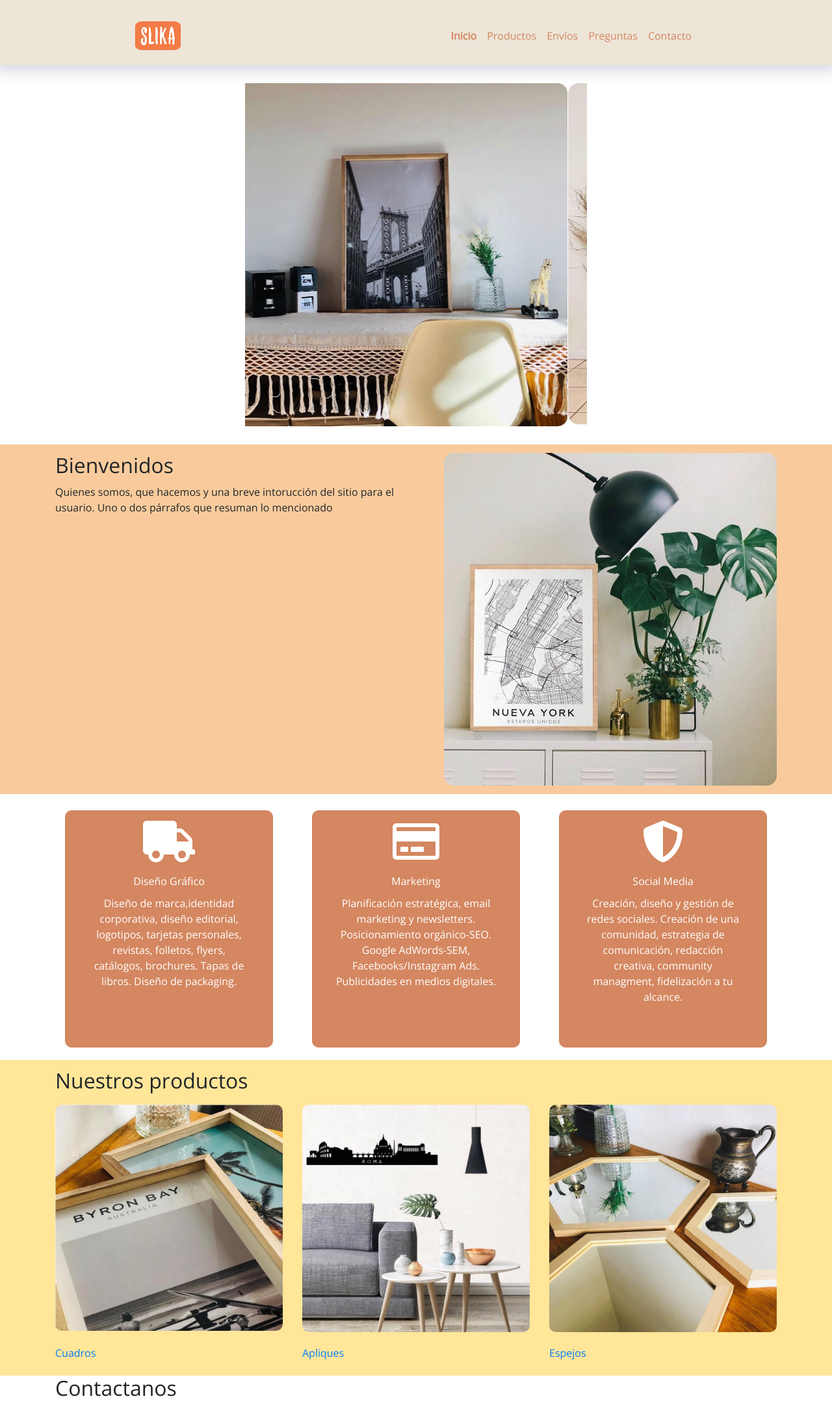
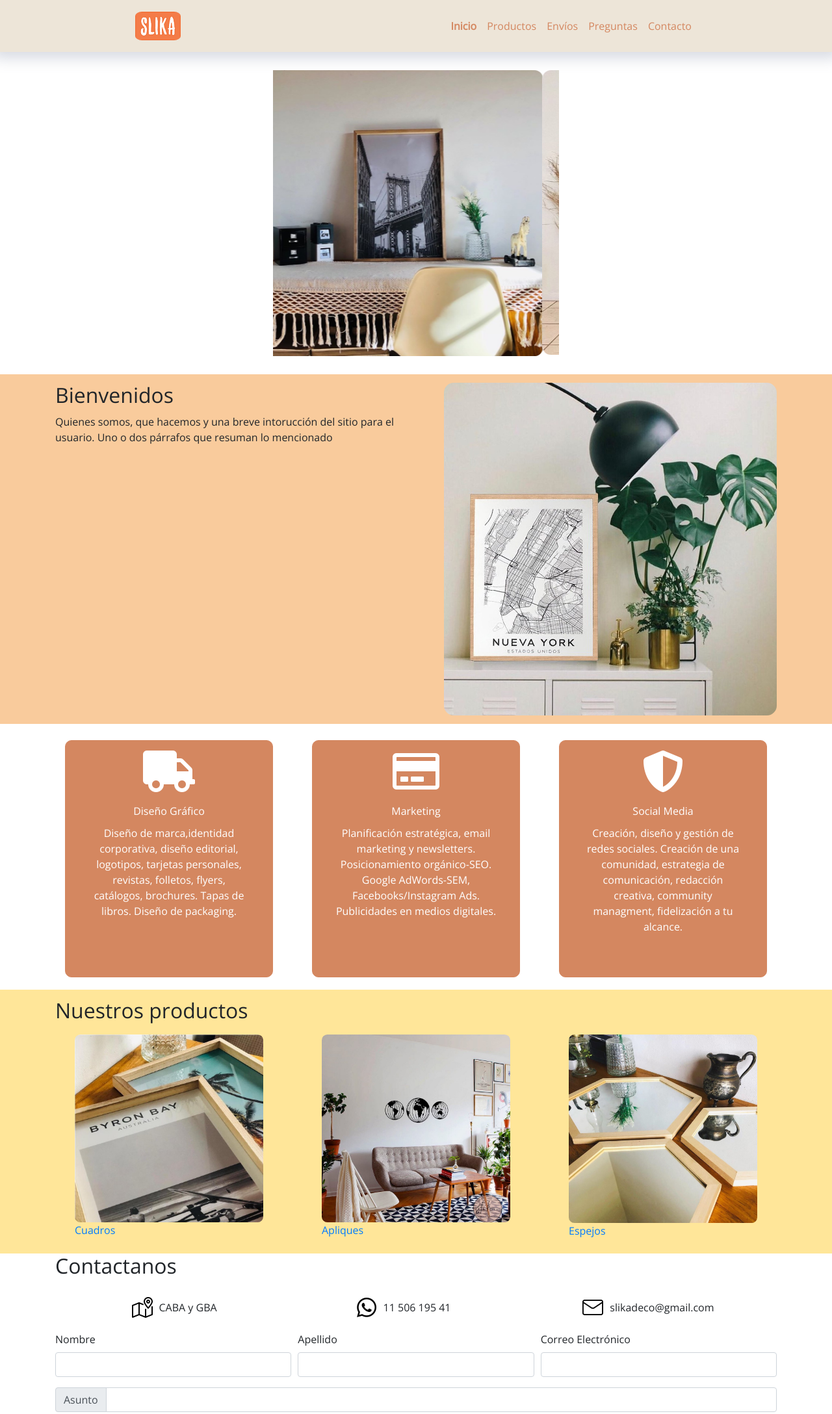
Before and after one commit to maxilucchesi/slika-deco, a website: page index.html in a window 1280 px wide. Shown: the top 2176 px of the page at 65% size. Drawn offline with nearby package versions, Linux system fonts and the light colour scheme.

Commit message:
asdftgyhjuio

```diff
--- a/index.html
+++ b/index.html
@@ -36,18 +36,20 @@
           </nav>
     </header>
     <!--Fin del encabezado-->
+
+
     <!--Comienzo del Home -->
     <div id="miCarousel">
-        <div id="carouselExampleInterval" class="carousel slide content" data-ride="carousel">
+        <div id="carouselExampleInterval" class="carousel slide content" data-ride="carousel" data-pause="false">
 
             <div class="mi-carousel-inner">
-                <div class="carousel-item active" data-interval="5000">
+                <div class="carousel-item active" data-interval="3500">
                     <img src="images/cuadros/c-Broolkyn.jpg" class="d-block w-100 imgCarrusel" alt="Cuadro">
                 </div>
-                <div class="carousel-item" data-interval="5000">
+                <div class="carousel-item" data-interval="3500">
                     <img src="images/apliques/a-Hamaca.jpg" class="d-block w-100" alt="Aplique">
                 </div>
-                <div class="carousel-item" data-interval="5000">
+                <div class="carousel-item" data-interval="3500">
                     <img src="images/apliques/a-Londres.jpg" class="d-block w-100" alt="Espejos">
                 </div>
             </div>
@@ -132,31 +134,44 @@
                 <h2 class="titulo">Nuestros productos</h2>
                     <div class="row">
                         <div class="col-sm">
+                            <div class="col">
+                                <div class="col-sm">
+                                    <a href="productos.html#cuadros">
                                         <img class="imgProductos" src="images/cuadros/c-ByronBay.jpg">
+                                    </a>
                                 </div>
                                 <div class="col-sm">
-                            <img class="imgProductos" src="images/apliques/a-Roma.jpg">
+                                    <a href="productos.html#cuadros">Cuadros</a>
+                                </div>
+                            </div>
                         </div>
                         <div class="col-sm">
-                            <img class="imgProductos" src="images/espejos/e-Hexagono.jpg">
+                            <div class="col">
+                                <div class="col-sm">
+                                    <a href="productos.html#apliques">
+                                        <img class="imgProductos" src="images/apliques/a-MundiCircular.jpg">
+                                    </a>
+                                </div>
+                                <div class="col-sm">
+                                    <a href="productos.html#apliques">Apliques</a>
                                 </div>
                             </div>
-                    <div class="row">
-                        <div class="col-sm">
-                            <a href="productos.html">Cuadros</a>
                         </div>
                         <div class="col-sm">
-                            <a href="productos.html">Apliques</a>
+                            <div class="col">
+                                <div class="col-sm">
+                                    <a href="productos.html#espejos">
+                                        <img class="imgProductos" src="images/espejos/e-Hexagono.jpg">
+                                    </a>
                                 </div>
                                 <div class="col-sm">
-                            <a href="productos.html">Espejos</a>
+                                    <a href="productos.html#espejos">Espejos</a>
                                 </div>
                             </div>
                         </div>
                     </div>
-
-
-
+            </div>
+        </div>
         <div id="Contacto">
             <div class="container">
                 <h2 class="titulo">Contactanos</h2>
--- a/scss/estilos.scss
+++ b/scss/estilos.scss
@@ -46,11 +46,11 @@ body {
 
 
 #header {
-	height: 100px;
+	height: 5rem;
 	transition: all 0.5s;
 	z-index: 997;
 	transition: all 0.5s;
-	padding: 20px 0;
+	padding: 5px 0;
 	background: $color-backgroundHeader;
 	box-shadow: 0 0 20px 10px rgba(127, 137, 161, 0.3);
 	position: sticky;
@@ -279,7 +279,7 @@ select {
 		display: block;
 		margin-left: auto;
 		margin-right: auto;
-		max-width: 60%;
+		max-width: 50%;
 		overflow: hidden;
 	}
 }
```
Also changed, not shown: scss/estilos.css, 1 other file. Lines whose indentation alone changed are shown as unchanged.
